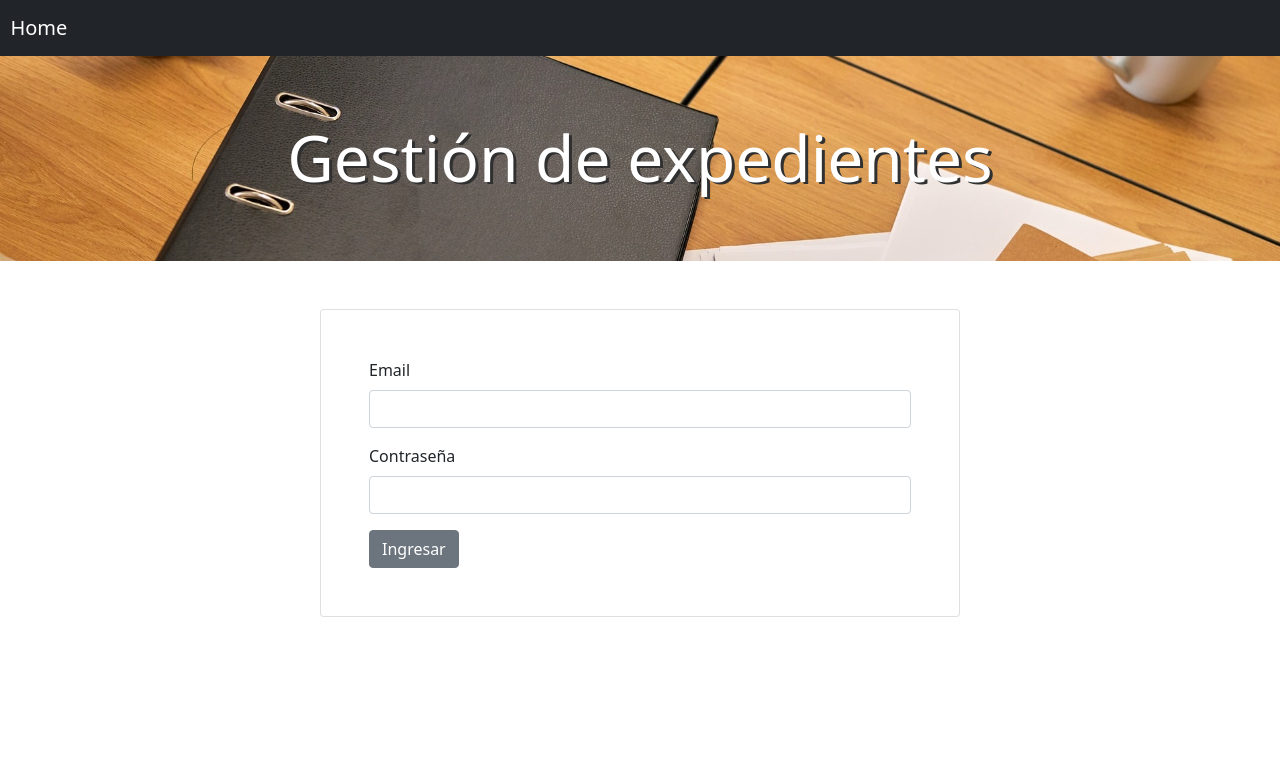
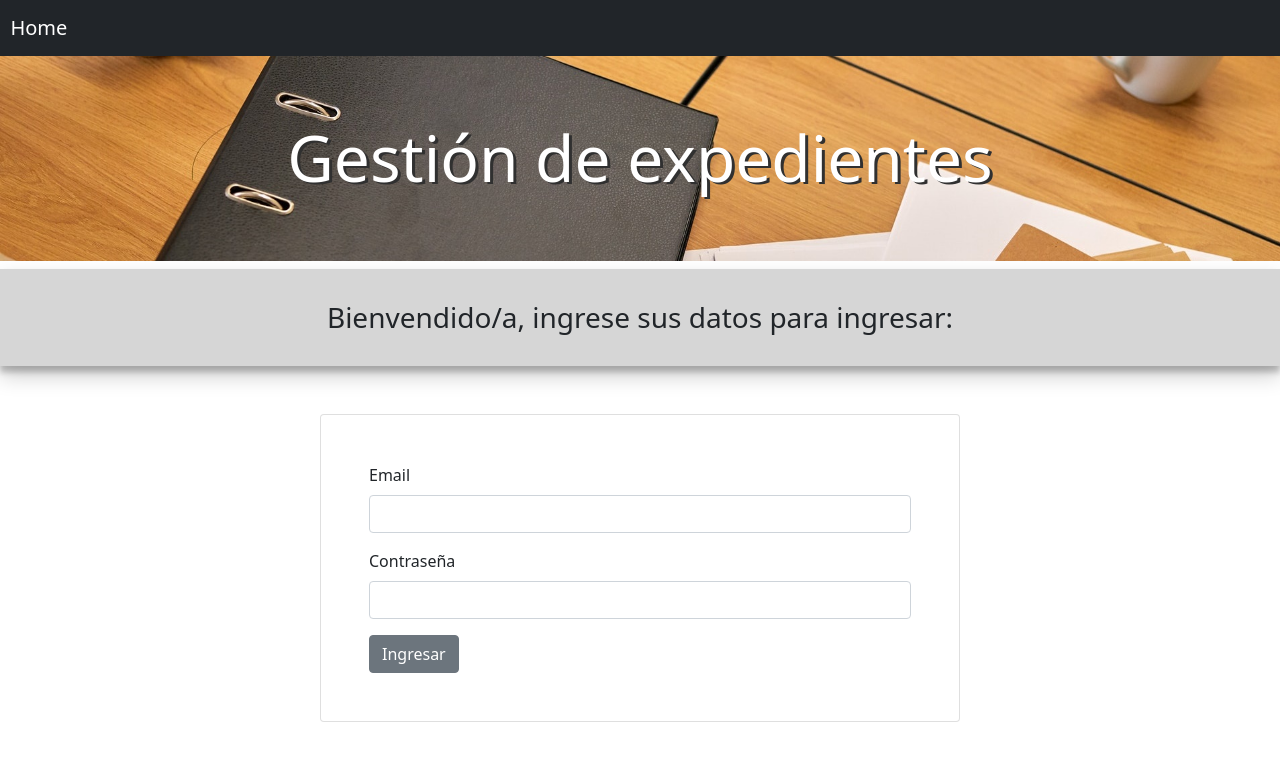
Before and after one commit to ani-ferreira/expedientes, a React (Create React App) app in the folder client/: page /login in a window 1280 px wide. Shown: the top 760 px of the page. Built offline with nearby package versions, Linux system fonts and the light colour scheme.

Commit message:
Feat login title

```diff
--- a/client/src/pages/Login.js
+++ b/client/src/pages/Login.js
@@ -35,6 +35,10 @@ const Login = () => {
 
   return (
     <>
+      <h3 className="banner text-center">
+        Bienvendido/a, ingrese sus datos para ingresar:
+      </h3>
+
       <Card className="w-50 mt-5 mb-5  p-5 container">
         <form onSubmit={(e) => submitHandler(e)}>
           <div className="mb-3">
```
